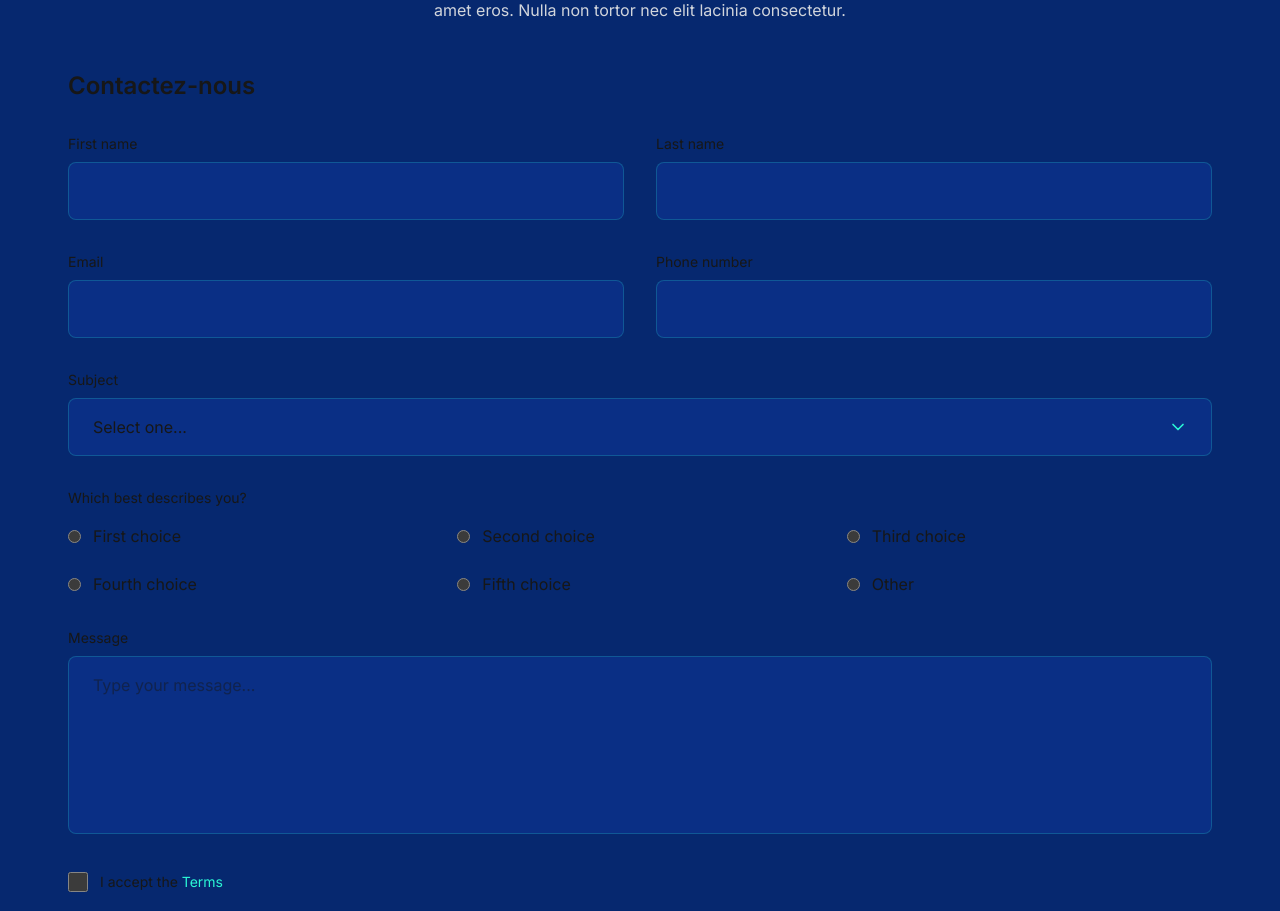
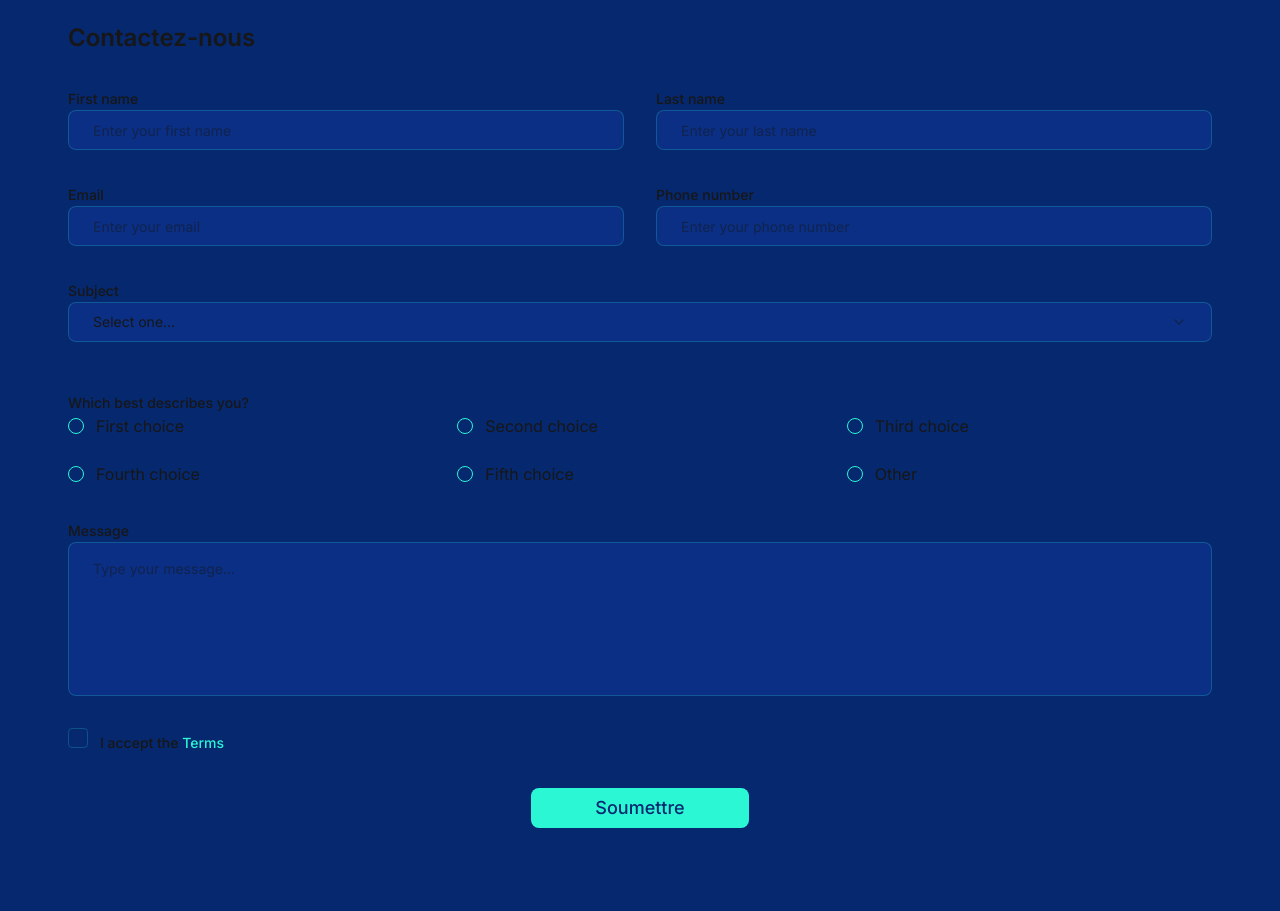
Before and after one commit to DruxAMB/EthAfrique, a Next.js app: page / in a window 1280 px wide. Shown: the part 7080-7991 px from the top of the page. Built offline with nearby package versions, Linux system fonts and the light colour scheme.

Commit message:
more final updates

```diff
--- a/src/app/page.tsx
+++ b/src/app/page.tsx
@@ -12,6 +12,13 @@ import rightArrow from '../../public/images/right-arrow.svg'
 import leftArrow from '../../public/images/left-arrow.svg'
 import { Accordion, AccordionContent, AccordionItem, AccordionTrigger } from "./components/ui/accordion";
 import { Card, CardContent, CardDescription, CardFooter, CardHeader, CardTitle } from "./components/ui/card";
+import { useForm } from "react-hook-form";
+import { Form, FormControl, FormField, FormItem, FormLabel, FormMessage } from "./components/ui/form";
+import { Input } from "./components/ui/input";
+import { Select, SelectContent, SelectItem, SelectTrigger, SelectValue } from "./components/ui/select";
+import { RadioGroup, RadioGroupItem } from "./components/ui/radio-group";
+import { Checkbox } from "./components/ui/checkbox";
+import { Textarea } from "./components/ui/textarea";
 
 
 
@@ -138,6 +145,24 @@ export default function Home() {
     (currentSpeakerPage + 1) * speakersPerPage
   );
 
+  const form = useForm({
+    defaultValues: {
+      firstName: "",
+      lastName: "",
+      email: "",
+      phone: "",
+      subject: "",
+      description: "",
+      message: "",
+      terms: false
+    }
+  });
+
+  const onSubmit = (data: any) => {
+    console.log(data);
+    // Handle form submission
+  };
+
   return (
     <div className="bg-[#06286F] min-h-screen">
       {/* Hero Section */}
@@ -225,7 +250,7 @@ export default function Home() {
       </section>
 
       {/* partners section */}
-      <section className="relative p-5 overflow-hidden max-w-[90%] m-auto">
+      <section className="relative p-5 overflow-hidden max-w-[90%] m-auto" id="partenaires">
         <h2 className="text-2xl md:text-4xl font-bold mb-6 text-center">
           Sponsors et Partenaires Confirmés
         </h2>
@@ -270,7 +295,7 @@ export default function Home() {
         </div>
       </section>
 
-      <section className="relative p-1 md:p5 overflow-hidden max-w-[90%] m-auto">
+      <section className="relative p-1 md:p5 overflow-hidden max-w-[90%] m-auto" id="apropos">
         <h2 className="text-2xl md:text-4xl font-bold mb-6 text-start">
           À Propos
         </h2>
@@ -312,7 +337,7 @@ export default function Home() {
       </section>
 
       {/* timeline section */}
-      <section className="relative p-1 md:p5 overflow-hidden max-w-[90%] m-auto my-10">
+      <section className="relative p-1 md:p5 overflow-hidden max-w-[90%] m-auto my-10" id="programme">
         <h2 className="text-2xl md:text-4xl font-bold mb-16 text-center">Programme (Agenda/Schedule)</h2>
 
         {/* timeline map */}
@@ -433,7 +458,7 @@ export default function Home() {
           Pourquoi Sponsoriser ?
         </h2>
 
-        <div className="max-w-4xl mx-auto text-center mb-20">
+        <div className="max-w-7xl mx-auto text-center mb-20">
           <p className="text-gray-300 mb-8">
             Lorem ipsum dolor sit amet, consectetur adipiscing elit. Aenean scelerisque gravida tempus. Pellentesque odio purus, dapibus
             ut rutrum at, mollis sit amet eros. Nulla non tortor nec elit lacinia consectetur. Lorem ipsum dolor sit amet, consectetur
@@ -496,7 +521,7 @@ export default function Home() {
       </section>
 
       {/* tickets section */}
-      <section className="relative p-1 md:p5 overflow-hidden max-w-[90%] mx-auto my-20">
+      <section className="relative p-1 md:p5 overflow-hidden max-w-[90%] mx-auto my-20" id="inscriptions">
         <h2 className="text-2xl md:text-4xl font-bold mb-16 text-center">
           Inscriptions et Billetterie
         </h2>
@@ -543,7 +568,7 @@ export default function Home() {
       </section>
 
       {/* Contact and FAQ section */}
-      <section className="relative p-1 md:p5 overflow-hidden max-w-[90%] mx-auto mt-20 pb-20">
+      <section className="relative p-1 md:p5 overflow-hidden max-w-[90%] mx-auto mt-20 pb-20" id="contact">
         <h2 className="text-2xl md:text-4xl font-bold mb-8 text-center">
           Contact et FAQ
         </h2>
@@ -558,111 +583,187 @@ export default function Home() {
         {/* Contact Form */}
         <div className="max-w-8xl mx-auto mb-20">
           <h3 className="text-xl md:text-2xl font-semibold mb-8">Contactez-nous</h3>
-          <form className="space-y-8">
-            <div className="grid grid-cols-1 md:grid-cols-2 gap-8 mb-8">
-              <div>
-                <label className="block text-sm mb-2">First name</label>
-                <input
-                  type="text"
-                  className="w-full px-6 py-4 rounded-lg bg-[#0A2F85] border border-[#2bf7d5]/20 focus:outline-none focus:border-[#2bf7d5]"
+          <Form {...form}>
+            <form onSubmit={form.handleSubmit(onSubmit)} className="space-y-8">
+              <div className="grid grid-cols-1 md:grid-cols-2 gap-8">
+                <FormField
+                  control={form.control}
+                  name="firstName"
+                  render={({ field }) => (
+                    <FormItem>
+                      <FormLabel>First name</FormLabel>
+                      <FormControl>
+                        <Input
+                          placeholder="Enter your first name"
+                          className="px-6 py-4 rounded-lg bg-[#0A2F85] border border-[#2bf7d5]/20 focus:outline-none focus:border-[#2bf7d5]"
+                          {...field}
+                        />
+                      </FormControl>
+                      <FormMessage />
+                    </FormItem>
+                  )}
+                />
+                <FormField
+                  control={form.control}
+                  name="lastName"
+                  render={({ field }) => (
+                    <FormItem>
+                      <FormLabel>Last name</FormLabel>
+                      <FormControl>
+                        <Input
+                          placeholder="Enter your last name"
+                          className="px-6 py-4 rounded-lg bg-[#0A2F85] border border-[#2bf7d5]/20 focus:outline-none focus:border-[#2bf7d5]"
+                          {...field}
+                        />
+                      </FormControl>
+                      <FormMessage />
+                    </FormItem>
+                  )}
                 />
               </div>
-              <div>
-                <label className="block text-sm mb-2">Last name</label>
-                <input
-                  type="text"
-                  className="w-full px-6 py-4 rounded-lg bg-[#0A2F85] border border-[#2bf7d5]/20 focus:outline-none focus:border-[#2bf7d5]"
+
+              <div className="grid grid-cols-1 md:grid-cols-2 gap-8">
+                <FormField
+                  control={form.control}
+                  name="email"
+                  render={({ field }) => (
+                    <FormItem>
+                      <FormLabel>Email</FormLabel>
+                      <FormControl>
+                        <Input
+                          type="email"
+                          placeholder="Enter your email"
+                          className="px-6 py-4 rounded-lg bg-[#0A2F85] border border-[#2bf7d5]/20 focus:outline-none focus:border-[#2bf7d5]"
+                          {...field}
+                        />
+                      </FormControl>
+                      <FormMessage />
+                    </FormItem>
+                  )}
+                />
+                <FormField
+                  control={form.control}
+                  name="phone"
+                  render={({ field }) => (
+                    <FormItem>
+                      <FormLabel>Phone number</FormLabel>
+                      <FormControl>
+                        <Input
+                          type="tel"
+                          placeholder="Enter your phone number"
+                          className="px-6 py-4 rounded-lg bg-[#0A2F85] border border-[#2bf7d5]/20 focus:outline-none focus:border-[#2bf7d5]"
+                          {...field}
+                        />
+                      </FormControl>
+                      <FormMessage />
+                    </FormItem>
+                  )}
                 />
               </div>
+
+              <FormField
+                control={form.control}
+                name="subject"
+                render={({ field }) => (
+                  <FormItem>
+                    <FormLabel>Subject</FormLabel>
+                    <Select onValueChange={field.onChange} defaultValue={field.value}>
+                      <FormControl>
+                        <SelectTrigger className="px-6 py-4 rounded-lg bg-[#0A2F85] border border-[#2bf7d5]/20 focus:outline-none focus:border-[#2bf7d5]">
+                          <SelectValue placeholder="Select one..." />
+                        </SelectTrigger>
+                      </FormControl>
+                      <SelectContent className="bg-[#0A2F85] border border-[#2bf7d5]/20 text-white rounded-lg p-2 shadow-lg">
+                        <SelectItem value="general" className="hover:bg-[#06286F] focus:bg-[#06286F] py-2 cursor-pointer">General Inquiry</SelectItem>
+                        <SelectItem value="sponsorship" className="hover:bg-[#06286F] focus:bg-[#06286F] py-2 cursor-pointer">Sponsorship</SelectItem>
+                        <SelectItem value="tickets" className="hover:bg-[#06286F] focus:bg-[#06286F] py-2 cursor-pointer">Tickets</SelectItem>
+                        <SelectItem value="speaker" className="hover:bg-[#06286F] focus:bg-[#06286F] py-2 cursor-pointer">Speaker</SelectItem>
+                        <SelectItem value="other" className="hover:bg-[#06286F] focus:bg-[#06286F] py-2 cursor-pointer">Other</SelectItem>
+                      </SelectContent>
+                    </Select>
+                    <FormMessage />
+                  </FormItem>
+                )}
+              />
+
+              <div className="mt-12">
+                <FormField
+                  control={form.control}
+                  name="description"
+                  render={({ field }) => (
+                    <FormItem className="space-y-4">
+                      <FormLabel>Which best describes you?</FormLabel>
+                      <FormControl>
+                        <RadioGroup
+                          onValueChange={field.onChange}
+                          defaultValue={field.value}
+                          className="grid grid-cols-1 md:grid-cols-3 gap-6"
+                        >
+                          {[
+                            "First choice",
+                            "Second choice",
+                            "Third choice",
+                            "Fourth choice",
+                            "Fifth choice",
+                            "Other"
+                          ].map((choice) => (
+                            <div key={choice} className="flex items-center space-x-3">
+                              <RadioGroupItem value={choice} className="text-[#2bf7d5]" />
+                              <label>{choice}</label>
+                            </div>
+                          ))}
+                        </RadioGroup>
+                      </FormControl>
+                      <FormMessage />
+                    </FormItem>
+                  )}
+                />
               </div>
 
-            <div className="grid grid-cols-1 md:grid-cols-2 gap-8 mb-8">
-              <div>
-                <label className="block text-sm mb-2">Email</label>
-                <input
-                  type="email"
-                  className="w-full px-6 py-4 rounded-lg bg-[#0A2F85] border border-[#2bf7d5]/20 focus:outline-none focus:border-[#2bf7d5]"
+              <FormField
+                control={form.control}
+                name="message"
+                render={({ field }) => (
+                  <FormItem>
+                    <FormLabel>Message</FormLabel>
+                    <FormControl>
+                      <Textarea
+                        placeholder="Type your message..."
+                        className="px-6 py-4 rounded-lg bg-[#0A2F85] border border-[#2bf7d5]/20 focus:outline-none focus:border-[#2bf7d5] resize-none"
+                        rows={6}
+                        {...field}
                       />
-              </div>
-              <div>
-                <label className="block text-sm mb-2">Phone number</label>
-                <input
-                  type="tel"
-                  className="w-full px-6 py-4 rounded-lg bg-[#0A2F85] border border-[#2bf7d5]/20 focus:outline-none focus:border-[#2bf7d5]"
+                    </FormControl>
+                    <FormMessage />
+                  </FormItem>
+                )}
               />
-              </div>
-            </div>
 
-            <div className="mb-8">
-              <label className="block text-sm mb-2">Subject</label>
-              <div className="relative">
-                <select
-                  className="w-full px-6 py-4 rounded-lg bg-[#0A2F85] border border-[#2bf7d5]/20 focus:outline-none focus:border-[#2bf7d5] appearance-none"
-                  onClick={() => setIsSelectOpen(!isSelectOpen)}
-                  onBlur={() => setIsSelectOpen(false)}
-                >
-                  <option value="">Select one...</option>
-                  <option value="general">General Inquiry</option>
-                  <option value="sponsorship">Sponsorship</option>
-                  <option value="tickets">Tickets</option>
-                  <option value="other">Other</option>
-                </select>
-                {isSelectOpen ? (
-                  <ChevronUp className="absolute right-6 top-1/2 -translate-y-1/2 text-[#2bf7d5] w-5 h-5 pointer-events-none" />
-                ) : (
-                  <ChevronDown className="absolute right-6 top-1/2 -translate-y-1/2 text-[#2bf7d5] w-5 h-5 pointer-events-none" />
-                )}
-              </div>
-            </div>
-
-            <div className="mb-8">
-              <label className="block text-sm mb-4">Which best describes you?</label>
-              <div className="grid grid-cols-1 md:grid-cols-3 gap-6">
-                <label className="flex items-center space-x-3">
-                  <input type="radio" name="description" className="form-radio text-[#2bf7d5]" />
-                  <span>First choice</span>
-                </label>
-                <label className="flex items-center space-x-3">
-                  <input type="radio" name="description" className="form-radio text-[#2bf7d5]" />
-                  <span>Second choice</span>
-                </label>
-                <label className="flex items-center space-x-3">
-                  <input type="radio" name="description" className="form-radio text-[#2bf7d5]" />
-                  <span>Third choice</span>
-                </label>
-                <label className="flex items-center space-x-3">
-                  <input type="radio" name="description" className="form-radio text-[#2bf7d5]" />
-                  <span>Fourth choice</span>
-                </label>
-                <label className="flex items-center space-x-3">
-                  <input type="radio" name="description" className="form-radio text-[#2bf7d5]" />
-                  <span>Fifth choice</span>
-                </label>
-                <label className="flex items-center space-x-3">
-                  <input type="radio" name="description" className="form-radio text-[#2bf7d5]" />
-                  <span>Other</span>
+              <FormField
+                control={form.control}
+                name="terms"
+                render={({ field }) => (
+                  <FormItem className="flex items-center space-x-3">
+                    <FormControl>
+                      <Checkbox
+                        checked={field.value}
+                        onCheckedChange={field.onChange}
+                        className="h-5 w-5 text-[#2bf7d5] border-[#2bf7d5]/20"
+                      />
+                    </FormControl>
+                    <div className="space-y-1 leading-none">
+                      <label className="text-sm font-medium leading-none peer-disabled:cursor-not-allowed peer-disabled:opacity-70">
+                        I accept the <a href="#" className="text-[#2bf7d5] hover:underline">Terms</a>
                       </label>
                     </div>
-            </div>
-
-            <div className="mb-8">
-              <label className="block text-sm mb-2">Message</label>
-              <textarea
-                rows={6}
-                placeholder="Type your message..."
-                className="w-full px-6 py-4 rounded-lg bg-[#0A2F85] border border-[#2bf7d5]/20 focus:outline-none focus:border-[#2bf7d5] resize-none"
-              ></textarea>
-            </div>
-
-            <div className="flex items-center mb-8">
-              <input type="checkbox" className="form-checkbox text-[#2bf7d5] mr-3 h-5 w-5" />
-              <span className="text-sm">
-                I accept the <a href="#" className="text-[#2bf7d5] hover:underline">Terms</a>
-              </span>
-            </div>
+                    <FormMessage />
+                  </FormItem>
+                )}
+              />
 
               <div className="flex justify-center">
                 <Button
+                  type="submit"
                   className={cn(
                     "bg-[#2bf7d5]",
                     "text-[#06286f] px-16 py-4 text-lg rounded-lg w-full md:w-auto min-w-[200px]",
@@ -673,10 +774,11 @@ export default function Home() {
                 </Button>
               </div>
             </form>
+          </Form>
         </div>
 
         {/* FAQ Section */}
-        <div className="max-w-8xl mx-auto">
+        <div className="max-w-8xl mx-auto" id="faqs">
           <h3 className="text-xl md:text-2xl font-semibold mb-8">Questions Fréquentes</h3>
           <Accordion type="single" collapsible className="space-y-4">
             <AccordionItem value="item-1" className="bg-[#0A2F85] rounded-lg border-none px-6">
```
Also changed, not shown: src/app/components/navbar/index.tsx (+6 -6 lines). Lines whose indentation alone changed are shown as unchanged.
